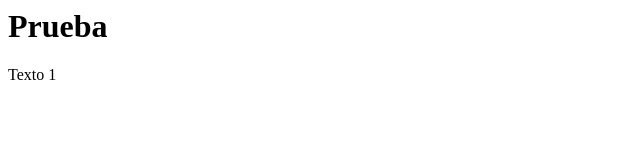
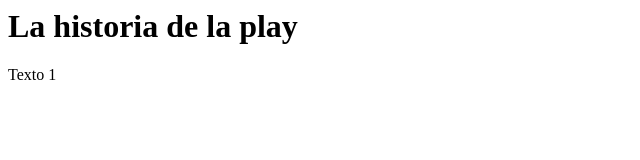
Before and after one commit to vperleo/grupo-1, a plain HTML site: page index.html in a window 1280 px wide. Shown: the whole page, without its empty margins (0-640 px from the left). Drawn offline with Linux system fonts and the light colour scheme.

Commit message:
Fin del dia 1

```diff
--- a/index.html
+++ b/index.html
@@ -1,6 +1,6 @@
 <HTML>
     <head>
-        <h1>Prueba</h1>
+        <h1>La historia de la play</h1>
         <title>Grupo 1</title>
     </head>
     <body>
```
Also changed, not shown: Lista de trabajo.txt.
